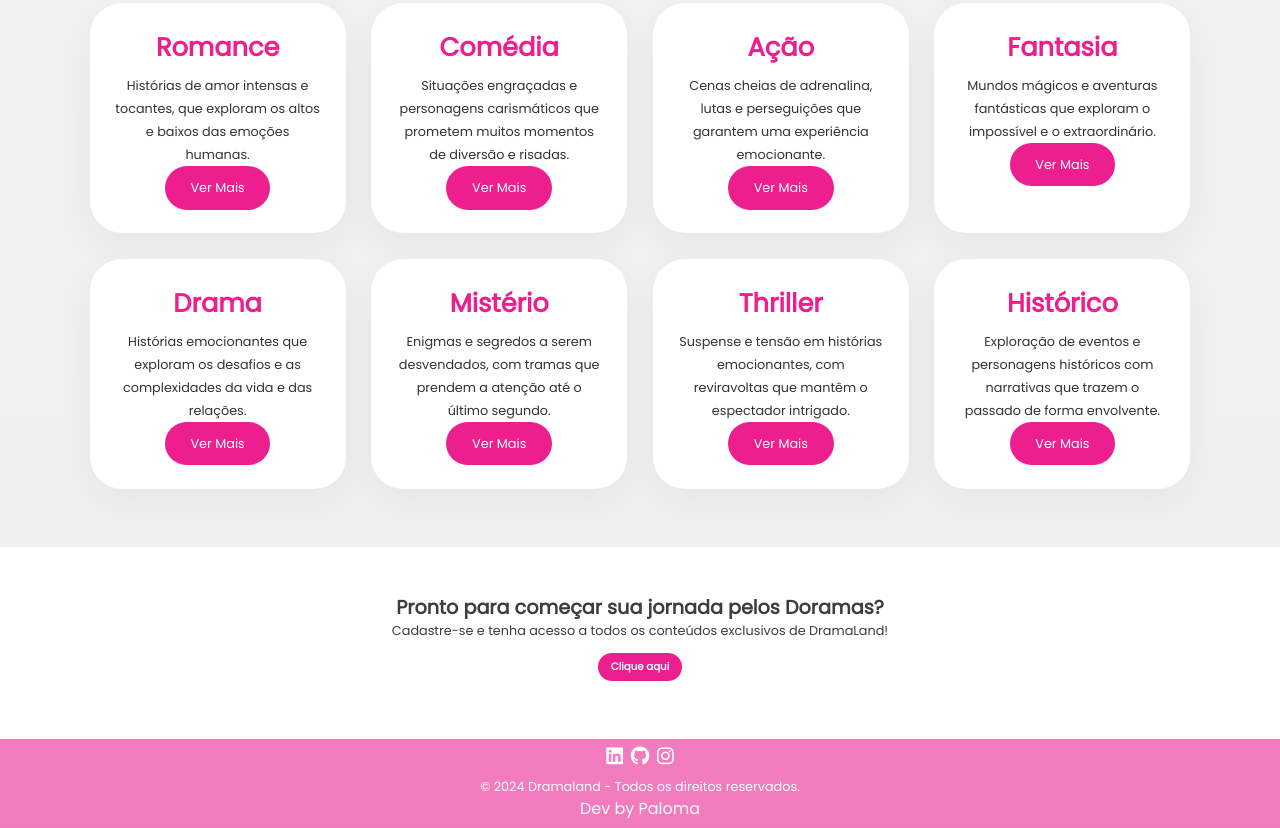
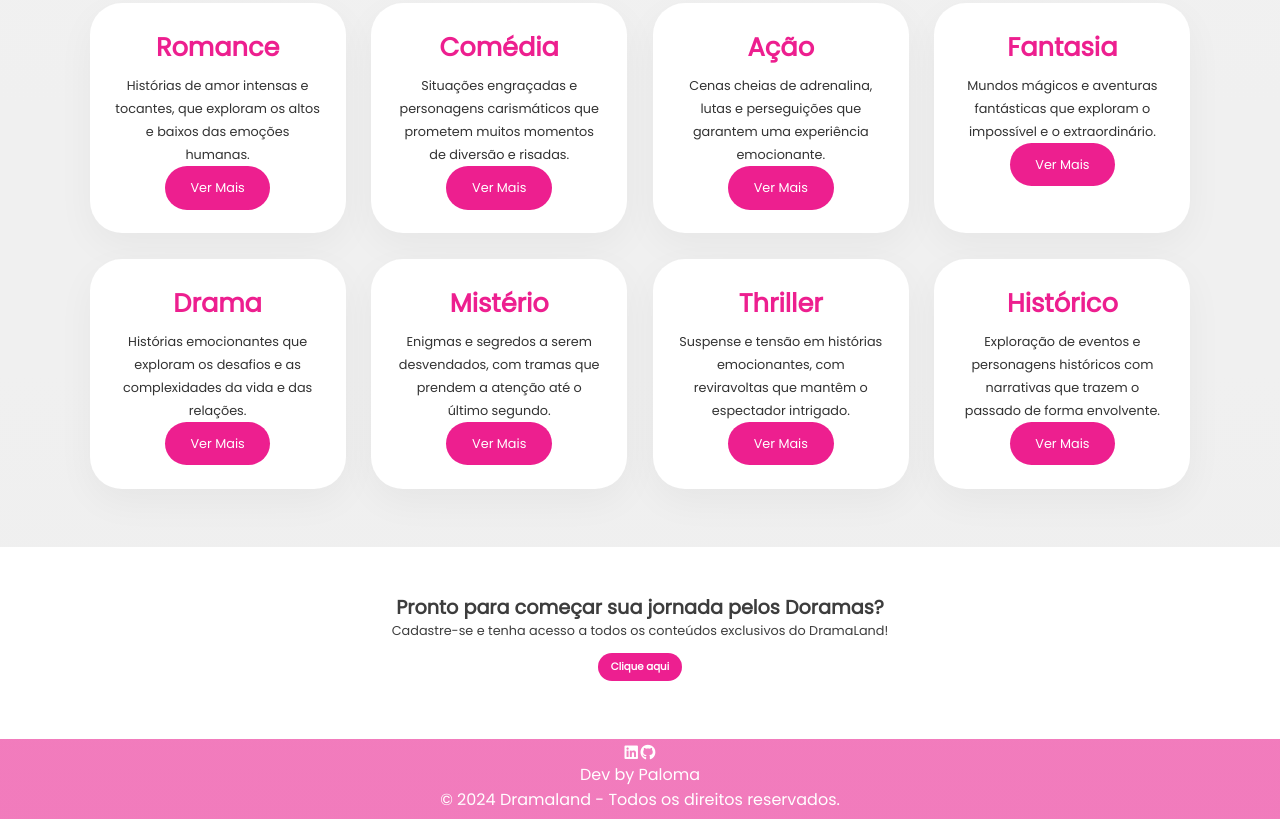
Before and after one commit to PalomaInCode/DramaLand, a website: page public/index.html in a window 1280 px wide. Shown: the part 1202-2030 px from the top of the page. Drawn offline with Linux system fonts and the light colour scheme.

Commit message:
footer atualizado

```diff
--- a/public/css/style.css
+++ b/public/css/style.css
@@ -431,11 +431,13 @@ footer hr {
 }
 
 .social_icon {
-    font-size: 1.5vw; /* Ícones ainda menores */
+    font-size: 1.2vw; /* Ícones ainda menores */
     color: #ffffff; /* Ícones em branco */
     text-decoration: none;
     transition: color 0.3s ease;
-    margin: 0 0.3vw; /* Reduzido o espaçamento entre os ícones */
+    margin: 0 0.1vw; /* Reduzido o espaçamento entre os ícones */
+    padding-top: 1vw;
+    padding-bottom: 1.5vw;
 }
 
 .social_icon:hover {
--- a/public/index.html
+++ b/public/index.html
@@ -144,26 +144,23 @@
     <!-- Seção de Chamada para Ação -->
     <div class="cta">
         <h2>Pronto para começar sua jornada pelos Doramas?</h2>
-        <p>Cadastre-se e tenha acesso a todos os conteúdos exclusivos de DramaLand!</p>
+        <p>Cadastre-se e tenha acesso a todos os conteúdos exclusivos do DramaLand!</p>
         <a href="cadastro.html" class="cta-button">Clique aqui</a>
     </div>
 
     <footer>
         <div class="box_footer_cabecalho">
             <div class="box_footer_redes">
-                <a href="#" class="social_icon">
+                <a href="https://www.linkedin.com/in/paloma-santos-dias/" class="social_icon">
                     <i class="fab fa-linkedin"></i>
                 </a>
-                <a href="#" class="social_icon">
+                <a href="https://github.com/PalomaInCode" class="social_icon">
                     <i class="fab fa-github"></i>
-                </a>
-                <a href="#" class="social_icon">
-                    <i class="fab fa-instagram"></i>
                 </a>
             </div>
         </div>
-        <p class="footer_final">© 2024 Dramaland - Todos os direitos reservados.</p>
         <p>Dev by Paloma</p>
+        <p>© 2024 Dramaland - Todos os direitos reservados.</p>
     </footer>
 </body>
 </html>
```
Also changed, not shown: public/categorias.html (+3 -6 lines), public/comunidade.html (+3 -6 lines), public/perfil.html (+3 -6 lines), public/romance.html (+3 -6 lines), public/sobre.html (+3 -6 lines).
